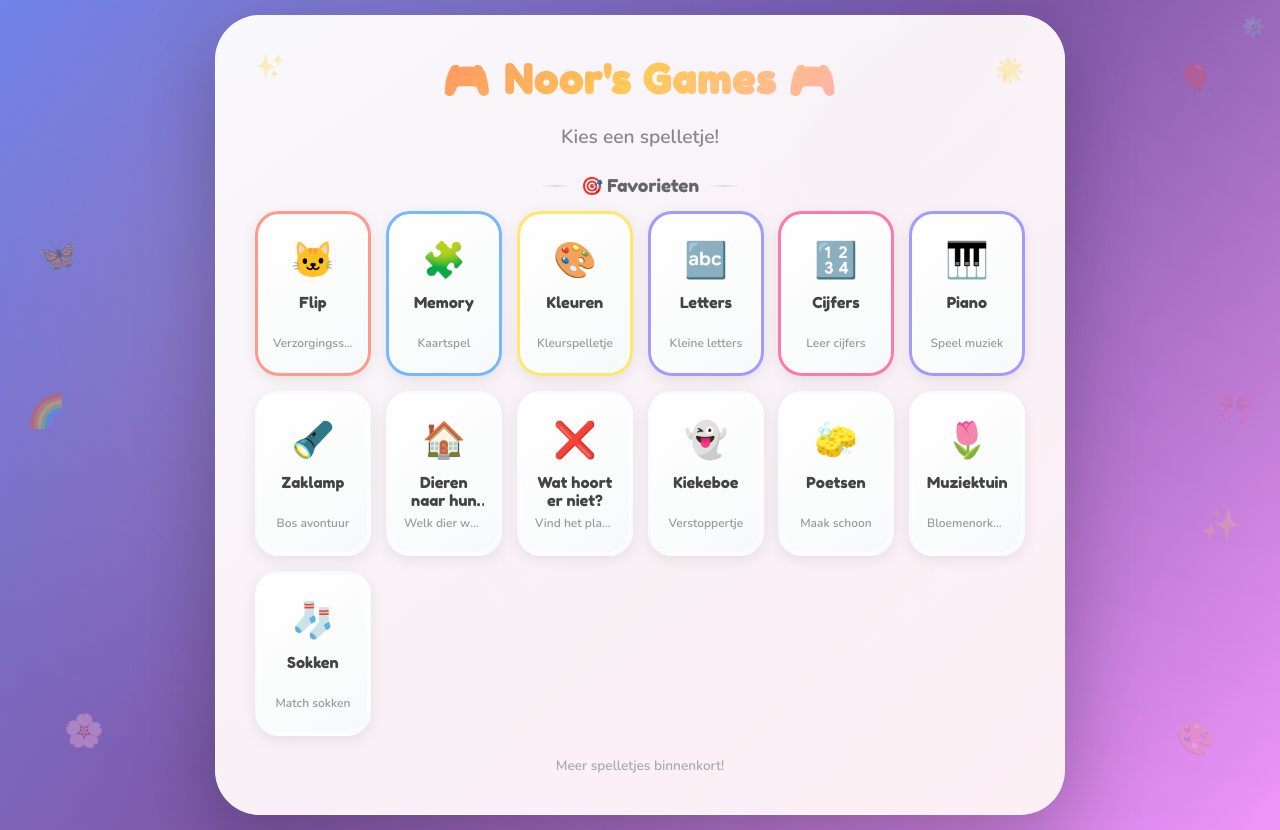
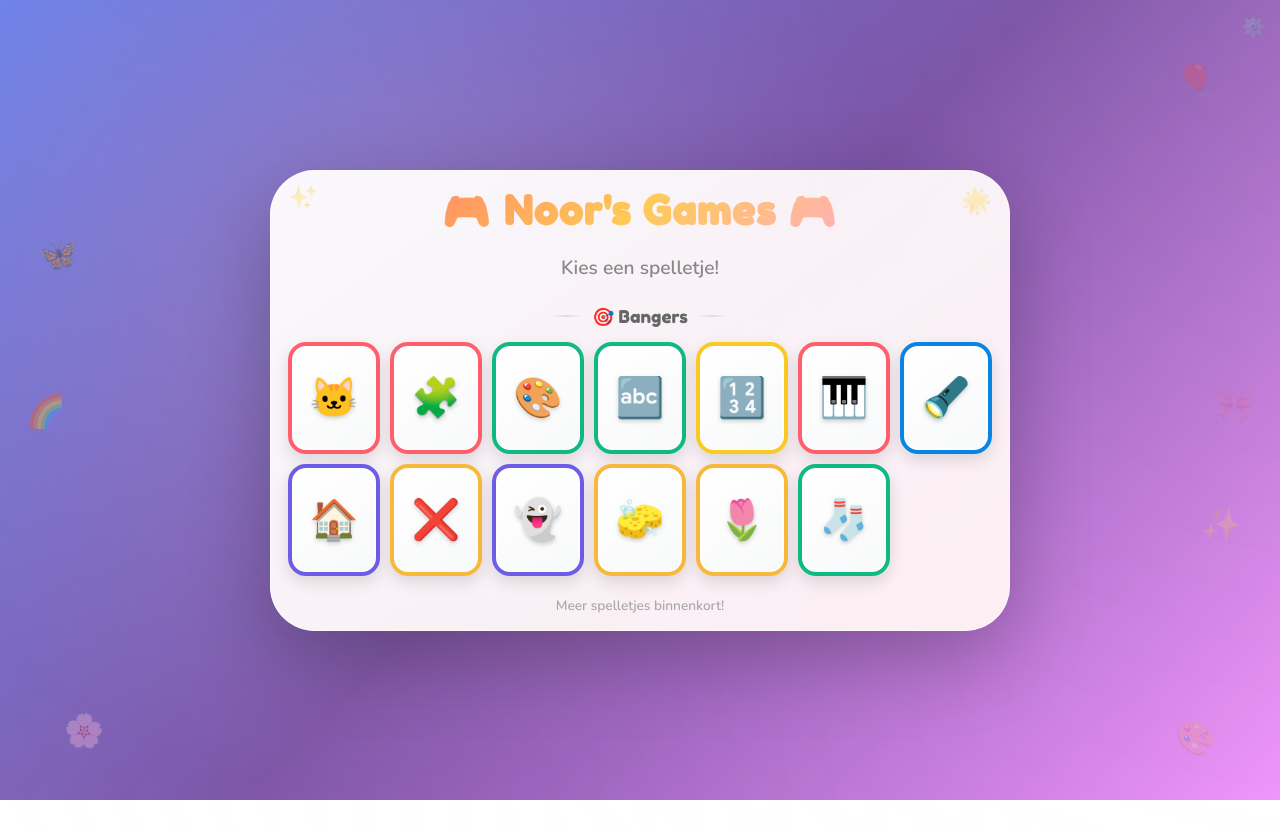
Before and after one commit to bijanamirhojat/Noor-Spel, a plain HTML site: page index.html in a window 1280 px wide. After the commit the page ends 800 px from the top, so only its background shows below. Drawn offline with nearby package versions, Linux system fonts and the light colour scheme.

Commit message:
Enhance game card styles and layout for improved visual appeal and responsiveness in child mode

```diff
--- a/index.html
+++ b/index.html
@@ -33,7 +33,7 @@
             display: flex;
             justify-content: center;
             align-items: center;
-            padding: 15px;
+            padding: 15px 20px;
             position: relative;
             overflow-x: hidden;
         }
@@ -112,7 +112,7 @@
         .home-container {
             background: linear-gradient(145deg, rgba(255,255,255,0.95) 0%, rgba(255,245,245,0.95) 100%);
             border-radius: 35px;
-            padding: 20px;
+            padding: 20px 24px;
             box-shadow:
                 0 25px 80px rgba(0, 0, 0, 0.25),
                 0 0 0 1px rgba(255,255,255,0.5) inset;
@@ -272,9 +272,17 @@
             left: 0;
             right: 0;
             height: 4px;
-            background: linear-gradient(90deg, #ff6b6b, #feca57);
+            background: var(--card-accent, linear-gradient(90deg, #ff6b6b, #feca57));
             opacity: 0;
             transition: opacity 0.3s;
+        }
+
+        .game-card:not(.beta) {
+            border-color: var(--card-border, transparent) !important;
+        }
+
+        .game-card:not(.beta)::before {
+            background: var(--card-accent, linear-gradient(90deg, #ff6b6b, #feca57)) !important;
         }
 
         .game-card:hover::before {
@@ -845,6 +853,84 @@
             display: inline-block;
         }
 
+        /* Child mode: icon-only home UI */
+        #homeContainer:not(.parent-mode) .game-title,
+        #homeContainer:not(.parent-mode) .game-desc {
+            display: none;
+        }
+
+        #homeContainer:not(.parent-mode) {
+            padding: 16px 18px;
+            max-width: 740px;
+        }
+
+        #homeContainer:not(.parent-mode) .games-grid {
+            margin-bottom: 0;
+            gap: 10px;
+            grid-template-columns: repeat(4, minmax(0, 1fr));
+        }
+
+        #homeContainer:not(.parent-mode) .game-card {
+            min-height: 94px;
+            padding: 10px 6px;
+            grid-template-rows: 1fr;
+            place-items: center;
+            border-radius: 18px;
+            border-width: 4px;
+            box-shadow:
+                0 6px 16px rgba(0, 0, 0, 0.12),
+                0 0 0 1px rgba(255,255,255,0.9) inset;
+        }
+
+        #homeContainer:not(.parent-mode) .game-icon {
+            font-size: 2.15rem;
+            margin-bottom: 0;
+            filter: drop-shadow(0 2px 2px rgba(0, 0, 0, 0.18));
+        }
+
+        #homeContainer:not(.parent-mode) .game-card:hover {
+            transform: translateY(-5px) scale(1.03);
+        }
+
+        #homeContainer:not(.parent-mode) .game-card:active {
+            transform: translateY(-1px) scale(0.98);
+        }
+
+        @media (min-width: 768px) and (max-width: 1023px) {
+            #homeContainer:not(.parent-mode) {
+                max-width: 760px;
+                padding: 10px 14px;
+            }
+
+            #homeContainer:not(.parent-mode) .games-grid {
+                grid-template-columns: repeat(5, minmax(0, 1fr));
+                gap: 8px;
+            }
+
+            #homeContainer:not(.parent-mode) .game-card {
+                min-height: 84px;
+                padding: 6px;
+            }
+
+            #homeContainer:not(.parent-mode) .game-icon {
+                font-size: 1.9rem;
+            }
+        }
+
+        @media (min-width: 1024px) {
+            #homeContainer:not(.parent-mode) .games-grid {
+                grid-template-columns: repeat(7, minmax(0, 1fr));
+            }
+
+            #homeContainer:not(.parent-mode) .game-card {
+                min-height: 112px;
+            }
+
+            #homeContainer:not(.parent-mode) .game-icon {
+                font-size: 2.45rem;
+            }
+        }
+
         /* ── Circular wipe game transition ── */
         #gameTransition {
             position: fixed;
@@ -1002,7 +1088,7 @@
         </div>
         <p class="subtitle">Kies een spelletje!</p>
 
-        <div class="section-title">🎯 Favorieten</div>
+        <div class="section-title">🎯 Bangers</div>
         <div class="games-grid">
             <div class="game-card flip" onclick="playGame('flip')">
                 <span class="game-icon">🐱</span>
@@ -1163,6 +1249,28 @@
             } catch(e) {}
         }
         function playPop() { playFreqSweep(800, 1200, 0.08, 0.25); }
+
+        function applyRandomCardColors() {
+            const palettes = [
+                ['#ff8a8a', '#ff5f6d'],
+                ['#ffd166', '#f6b93b'],
+                ['#7ed6df', '#22a6b3'],
+                ['#9c88ff', '#6c5ce7'],
+                ['#6ee7b7', '#10b981'],
+                ['#74b9ff', '#0984e3'],
+                ['#f8a5c2', '#e84393'],
+                ['#fab1a0', '#e17055'],
+                ['#b8e994', '#78e08f'],
+                ['#f6e58d', '#f9ca24']
+            ];
+
+            const cards = document.querySelectorAll('.game-card:not(.beta)');
+            cards.forEach((card) => {
+                const pair = palettes[Math.floor(Math.random() * palettes.length)];
+                card.style.setProperty('--card-border', pair[1]);
+                card.style.setProperty('--card-accent', `linear-gradient(90deg, ${pair[0]}, ${pair[1]})`);
+            });
+        }
 
         /** Magical chime for splash screen (C6→E6→G6→C7 rapid arpeggiated shimmer) */
         function playMagicChime() {
@@ -1407,6 +1515,8 @@
 
         /* ── Startup: splash (first session) or straight to cards ── */
         document.addEventListener('DOMContentLoaded', () => {
+            applyRandomCardColors();
+
             const splashSeen = sessionStorage.getItem('splashSeen');
             if (!splashSeen) {
                 // Hide home container during splash
```
